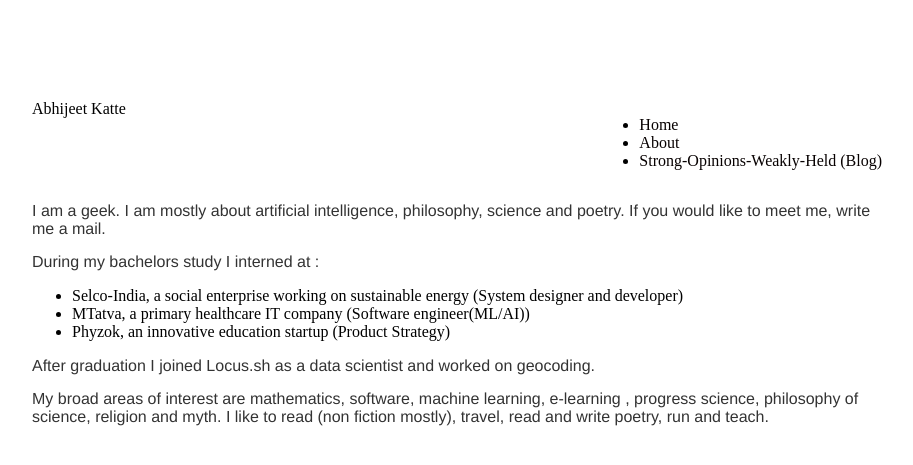
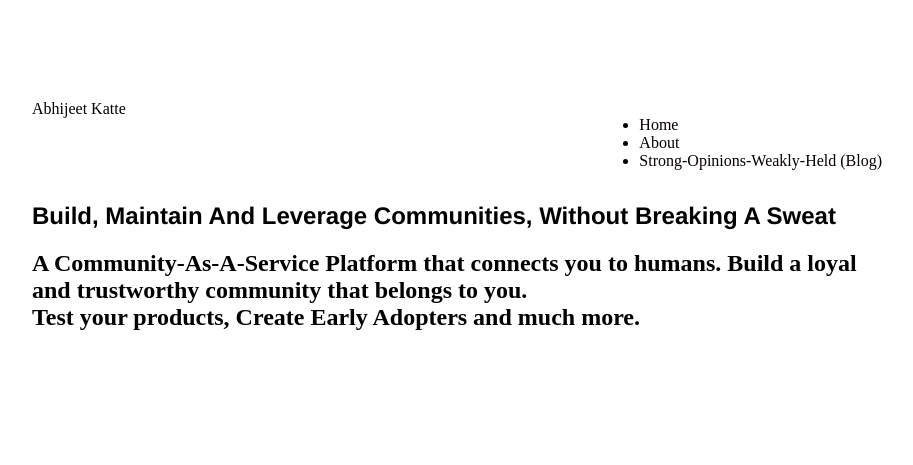
Before and after one commit to AbhiK24/abhik24.github.io, a Jekyll site: the page built from about/index.html, in a window 1280 px wide. Shown: the top 465 px of the page, without its empty margins (168-1081 px from the left). Built offline with Jekyll 4.4.1, drawn with Linux system fonts in a browser that asks for light colours.

Commit message:
About PARVA

```diff
--- a/about/index.html
+++ b/about/index.html
@@ -4,20 +4,9 @@ title: Abhijeet Katte, data scientist
 ---
 <div class="blurb">
 
-	<p> I am a geek. I am mostly about artificial intelligence, philosophy, science and poetry. If you would like to meet me, write me a mail.</p>
-
-        <p> During my bachelors study I interned at : </p>
-	 <p>
-         <ul>
-         <li> Selco-India, a social enterprise working on sustainable energy (System designer and developer)</li>
-         <li> MTatva, a primary healthcare IT company (Software engineer(ML/AI))</li>
-         <li> Phyzok, an innovative education startup (Product Strategy)</li>
-	 </ul>
-        </p>
-
-<p>After graduation I joined Locus.sh as a data scientist and worked on geocoding.</p>
-
-<p>My broad areas of interest are mathematics, software, machine learning, e-learning , progress science, philosophy of science, religion and myth.
-I like to read (non fiction mostly), travel, read and write poetry, run and teach.</p>
+	<h1> Build, Maintain And Leverage Communities, Without Breaking A Sweat</h1>
+	<h2> A Community-As-A-Service Platform that connects you to humans.
+Build a loyal and trustworthy community that belongs to you. <br>
+Test your products, Create Early Adopters and much more. </h2>
 
 </div><!-- /.blurb -->
```
